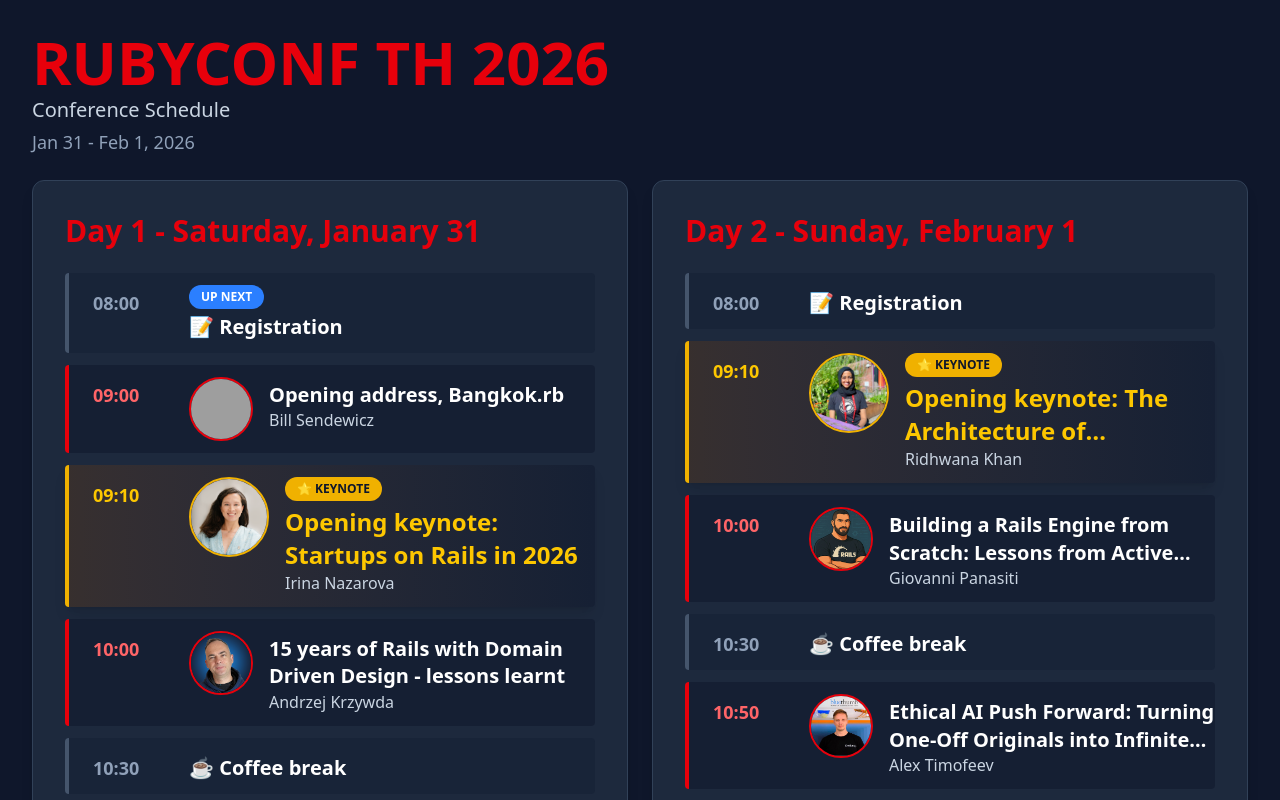
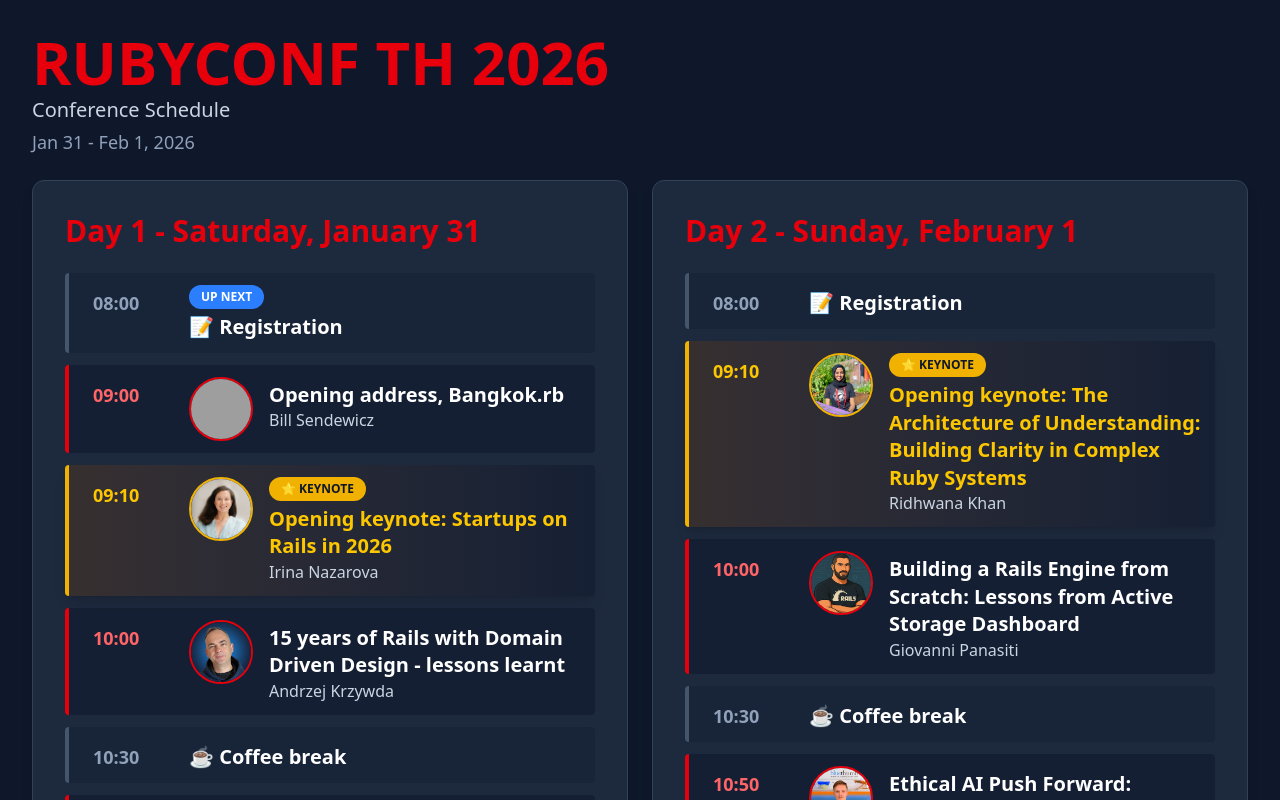
Before and after one commit to narze/rubyconfth-2026, a SvelteKit app: page / in a window 1280 px wide. Shown: the top 800 px of the page. Built offline with nearby package versions, Linux system fonts and the light colour scheme; grey boxes are pictures that could not be loaded.

Commit message:
More styles

```diff
--- a/src/routes/+page.svelte
+++ b/src/routes/+page.svelte
@@ -10,16 +10,6 @@
 	let sessionProgress = 0;
 	let deferredPrompt;
 	let canInstall = false;
-
-	function isCurrentOrNext(session, sessionIndex, dayIndex) {
-		if (currentSession && dayIndex === currentSession.dayIndex && sessionIndex === currentSession.sessionIndex) {
-			return 'current';
-		}
-		if (nextSession && dayIndex === nextSession.dayIndex && sessionIndex === nextSession.sessionIndex) {
-			return 'next';
-		}
-		return '';
-	}
 
 	function calculateProgress(currentSess, currentDay) {
 		if (!currentSess || !currentDay) return 0;
@@ -89,10 +79,10 @@
 	function getSessionStyles(session, sessionIndex, dayIndex, currentDayIndex, currentSessionIndex, nextSessionIndex, nextDayIndex) {
 		if (currentSession) {
 			if (dayIndex === currentDayIndex && sessionIndex === currentSessionIndex) {
-				return 'border-2 border-green-500 bg-green-900/30 ring-2 ring-green-500 ring-opacity-50';
+				return 'border-2 border-green-500 bg-green-800/50 ring-2 ring-green-500 ring-opacity-70';
 			}
 			if (nextSession && dayIndex === nextDayIndex && sessionIndex === nextSessionIndex) {
-				return 'border-2 border-blue-500 bg-blue-900/30 ring-2 ring-blue-500 ring-opacity-50';
+				return 'border-2 border-blue-500 bg-blue-800/50 ring-2 ring-blue-500 ring-opacity-70';
 			}
 		}
 
@@ -220,9 +210,6 @@
 					<div class="space-y-3">
 						{#each day.sessions as session, sessionIndex}
 							<div
-								data-session={isCurrentOrNext(session, sessionIndex, dayIndex)}
-								data-day={dayIndex}
-								data-index={sessionIndex}
 								class="pl-3 sm:pl-6 py-2 sm:py-3 rounded {getSessionStyles(
 									session,
 									sessionIndex,
@@ -255,7 +242,7 @@
 											<img
 												src={session.image}
 												alt={session.speaker || session.title}
-												class="w-10 h-10 sm:w-16 sm:h-16 {session.type === 'keynote' ? 'sm:w-20 sm:h-20' : ''} rounded-full border-2 {session.type === 'keynote'
+												class="w-10 h-10 sm:w-16 sm:h-16 rounded-full border-2 {session.type === 'keynote'
 												? 'border-yellow-500'
 												: session.type === 'workshop'
 													? 'border-blue-500'
@@ -265,7 +252,7 @@
 											/>
 										{/if}
 
-										<div class="flex-1 min-w-0">
+										<div class="flex-1 min-w-0 pr-2">
 											<div class="flex flex-wrap items-center gap-1.5 mb-1">
 												{#if getSessionBadge(session)}
 													<span
@@ -286,18 +273,18 @@
 
 											<h3
 												class="{session.type === 'keynote' || session.type === 'workshop'
-													? 'text-sm sm:text-2xl font-bold'
+													? 'text-sm sm:text-xl font-bold'
 													: 'text-sm sm:text-xl font-semibold'} {session.type === 'keynote'
 													? 'text-yellow-400'
 													: session.type === 'workshop'
 														? 'text-blue-400'
-														: ''} line-clamp-2 leading-snug"
+														: ''} leading-snug"
 											>
 												{session.title}
 											</h3>
 
 											{#if session.speaker}
-												<p class="text-slate-300 text-xs sm:text-base line-clamp-1">{session.speaker}</p>
+												<p class="text-slate-300 text-xs sm:text-base">{session.speaker}</p>
 											{/if}
 
 											{#if session.description}
```
